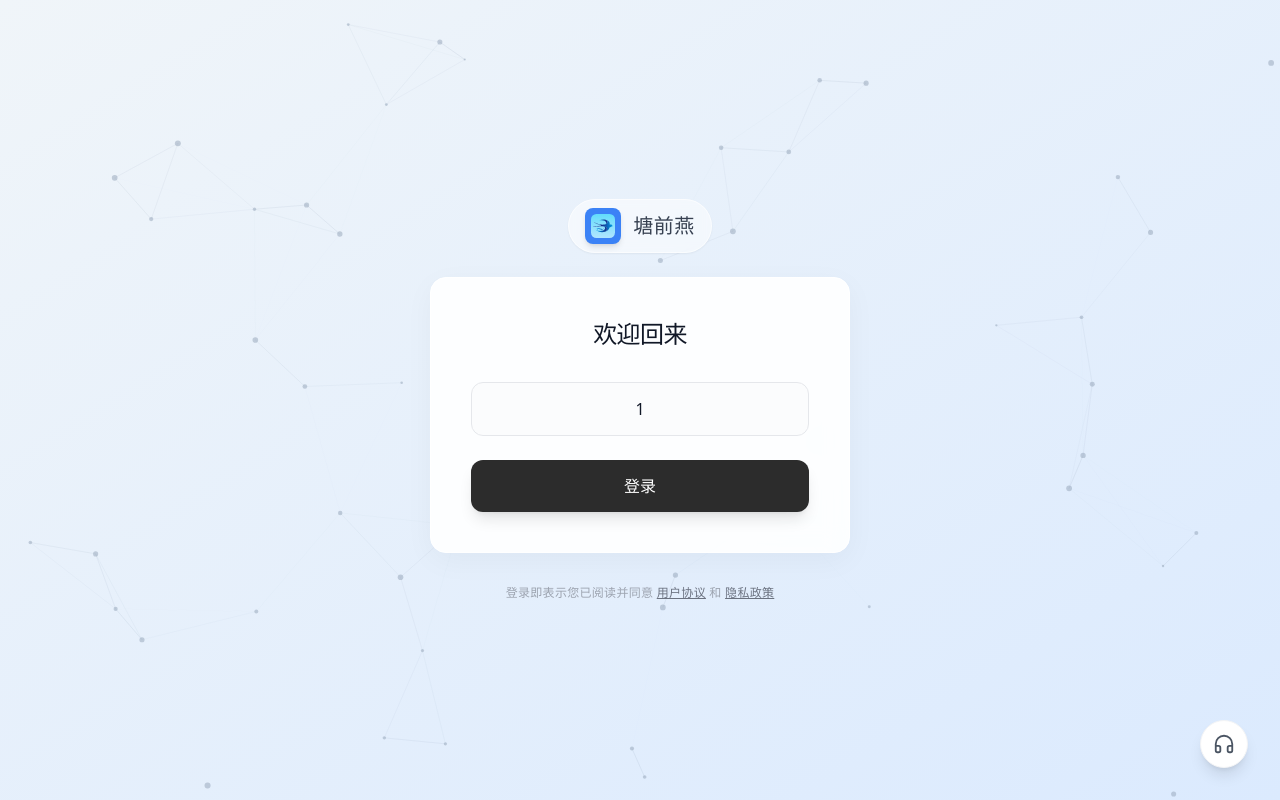
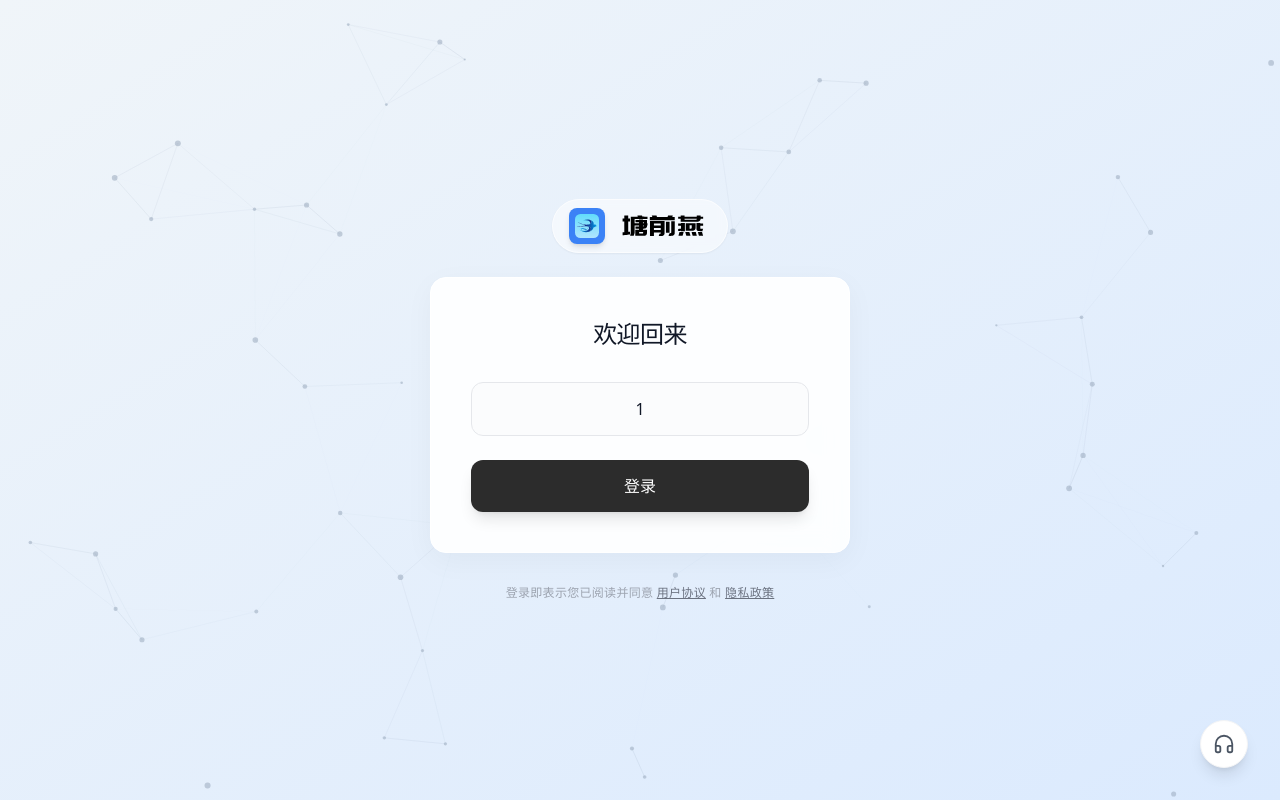
Before and after one commit to fumi-mao/smart_aquaculture_web, a React (Vite) app: page /login in a window 1280 px wide. Built offline with nearby package versions, Linux system fonts and the light colour scheme.

Commit message:
feat(Login): 登录页面使用公司字体:

```diff
--- a/src/pages/Login.tsx
+++ b/src/pages/Login.tsx
@@ -48,7 +48,7 @@ const Login = () => {
             <div className="p-1.5 bg-blue-500 rounded-lg text-white shadow-md">
                 <img src="/favicon.svg" className="w-6 h-6" alt="logo" />
             </div>
-            <h1 className="text-xl font-bold text-gray-700 tracking-wide">塘前燕</h1>
+            <img src="/tangqianyan-text.svg" alt="塘前燕" className="h-6 object-contain" />
          </div>
       </div>
 
```
